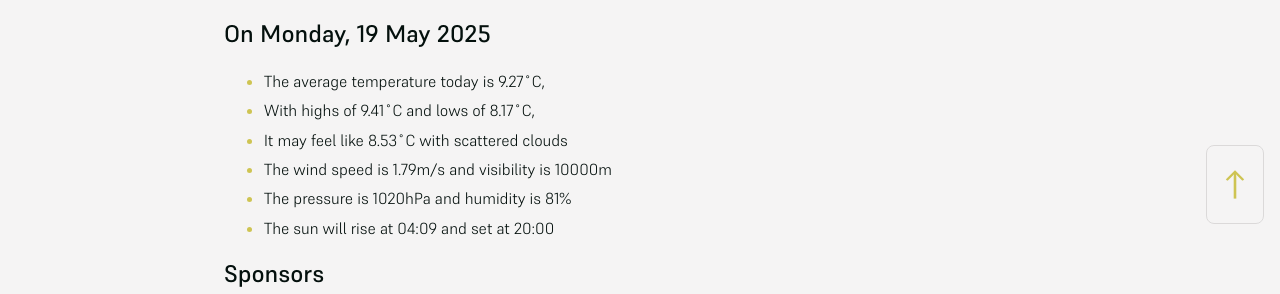
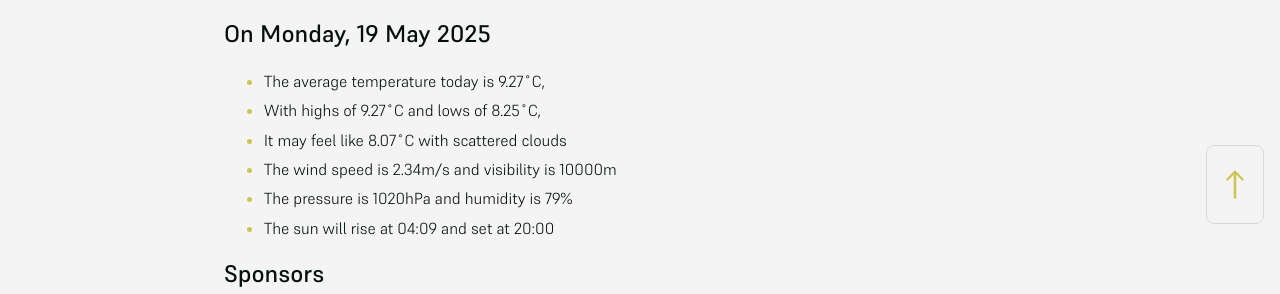
Before and after one commit to mat-0/cheltenham-open-data, a Jekyll site: the page built from index.md, in a window 1280 px wide. Shown: the part 660-954 px from the top of the page. Built offline with Jekyll 4.4.1, drawn with Linux system fonts in a browser that asks for light colours.

Commit message:
Updated 2025-05-19 02:30:37

```diff
--- a/index.md
+++ b/index.md
@@ -11,10 +11,10 @@ seo: Menu
 ## On Monday, 19 May 2025
 
 - The average temperature today is 9.27˚C,
-- With highs of 9.41˚C and lows of 8.17˚C,
-- It may feel like 8.53˚C with scattered clouds
-- The wind speed is 1.79m/s and visibility is 10000m
-- The pressure is 1020hPa and humidity is 81%
+- With highs of 9.27˚C and lows of 8.25˚C,
+- It may feel like 8.07˚C with scattered clouds
+- The wind speed is 2.34m/s and visibility is 10000m
+- The pressure is 1020hPa and humidity is 79%
 - The sun will rise at 04:09 and set at 20:00
 
 <!-- weather_marker ends -->
```
Also changed, not shown: _data/flood.json (+5 -48 lines), _pages/news.md (+5 -5 lines).
